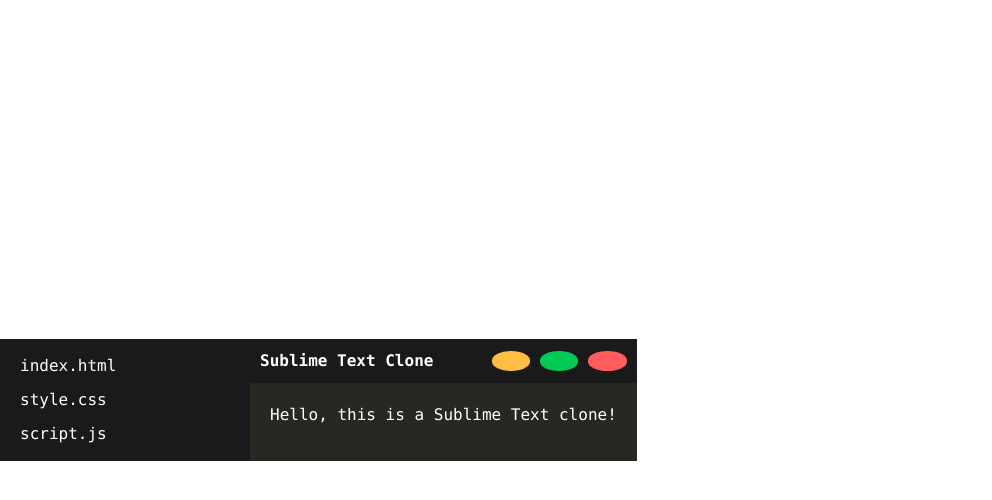
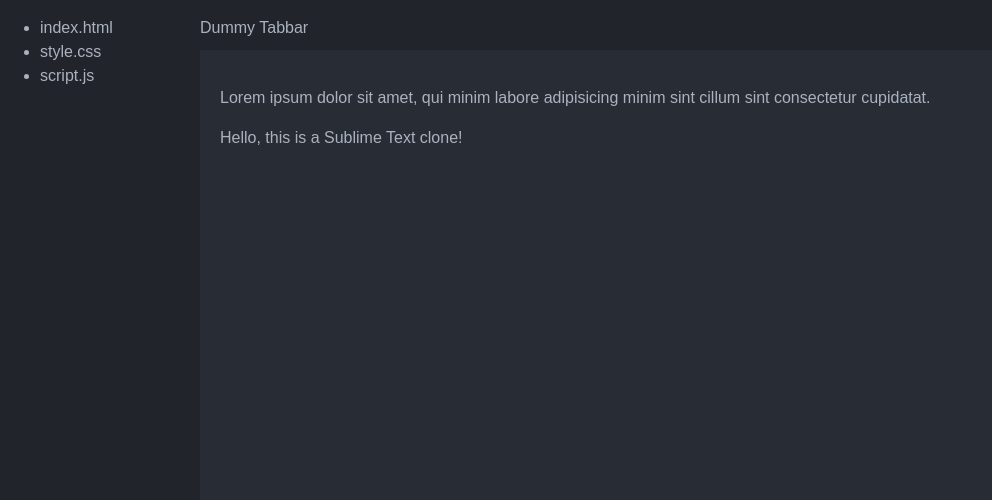
Before and after one commit to migamic/sneaky-reader, a React (Vite) app: page / in a window 1280 px wide. Shown: the top 500 px of the page, without its empty margins (0-992 px from the left). Built offline with nearby package versions, Linux system fonts and the light colour scheme.

Commit message:
Basic structure

```diff
--- a/src/App.css
+++ b/src/App.css
@@ -1,90 +1,38 @@
-
-/* Basic reset */
-* {
+body {
     margin: 0;
     padding: 0;
-    box-sizing: border-box;
-    font-family: 'Consolas', 'Courier New', monospace;
+    font-family: Arial, sans-serif;
+    background-color: #282c34;
+    color: #abb2bf;
 }
 
-body, html {
-    width: 100%;
-    height: 100%;
-    overflow: hidden;
+.sidebar {
+    position: fixed;
+    left: 0;
+    top: 0;
+    bottom: 0;
+    width: 200px;
+    background-color: #21252b;
+    overflow: auto;
 }
 
-/* Main Editor Styles */
-.editor-container {
-    display: flex;
-    flex-direction: column;
-    height: 100%;
-    background-color: #272822; /* Sublime Text background color */
-    color: #ffffff;
+.tab-bar {
+    position: absolute;
+    left: 200px;
+    right: 0;
+    top: 0;
+    height: 50px;
+    background-color: #21252b;
+    border-bottom: 1px solid #abb2bf;
 }
 
-/* Title Bar */
-.title-bar {
-    background-color: #1A1A1A;
-    color: #ffffff;
-    padding: 10px;
-    display: flex;
-    justify-content: space-between;
-    align-items: center;
+.editor {
+    position: absolute;
+    left: 200px;
+    right: 0;
+    top: 50px;
+    bottom: 0;
+    background-color: #282c34;
+    overflow: auto;
+    padding: 20px;
 }
-
-.title {
-    font-weight: bold;
-}
-
-.window-controls {
-    display: flex;
-    gap: 10px;
-}
-
-.window-btn {
-    width: 15px;
-    height: 15px;
-    border-radius: 50%;
-    border: none;
-    cursor: pointer;
-}
-
-.minimize-btn { background-color: #ffbd44; }
-.maximize-btn { background-color: #00ca56; }
-.close-btn { background-color: #ff5c5c; }
-
-/* Editor Area */
-.editor-area {
-    flex: 1;
-    padding: 20px;
-    overflow-y: auto;
-    white-space: pre-wrap;
-    font-size: 16px;
-    line-height: 1.5;
-}
-/* Extend Main Editor Styles to include flex-row */
-.editor-container {
-    flex-direction: row; /* Change to row to allow side-by-side layout */
-}
-
-/* Sidebar Styles */
-.sidebar {
-    width: 250px; /* Adjust width as needed */
-    background-color: #1A1A1A; /* Sidebar background color */
-    overflow-y: auto; /* Allow scrolling for long lists of files */
-    padding: 10px;
-}
-
-.file-list {
-    list-style: none;
-}
-
-.file-list li {
-    padding: 5px 10px;
-    cursor: pointer;
-    color: #ffffff;
-}
-
-.file-list li:hover {
-    background-color: #333; /* Hover effect */
-}
--- a/src/App.jsx
+++ b/src/App.jsx
@@ -2,34 +2,24 @@
 import reactLogo from './assets/react.svg'
 import viteLogo from '/vite.svg'
 import './App.css'
-import Upload from './Upload.jsx'
+import Sidebar from './Sidebar.jsx'
+import Tabbar from './Tabbar.jsx'
+import Editor from './Editor.jsx'
 
 function App() {
   const [text, setText] = useState('Lorem ipsum dolor sit amet, qui minim labore adipisicing minim sint cillum sint consectetur cupidatat.')
 
   return (
     <>
-      <div class="editor-container">
-        <div class="sidebar">
-          <ul class="file-list">
-            <li>index.html</li>
-            <li>style.css</li>
-            <li>script.js</li>
-          </ul>
-        </div>
-        <div>
-          <div class="title-bar">
-            <span class="title">Sublime Text Clone</span>
-            <div class="window-controls">
-              <button class="window-btn minimize-btn"></button>
-              <button class="window-btn maximize-btn"></button>
-              <button class="window-btn close-btn"></button>
-            </div>
-          </div>
-          <div class="editor-area">
-            <p>Hello, this is a Sublime Text clone!</p>
-          </div>
-        </div>
+      <div className="tab-bar">
+        <Tabbar />
+      </div>
+      <div className="sidebar">
+        <Sidebar />
+      </div>
+      <div class="editor">
+        <Editor />
+        <p>Hello, this is a Sublime Text clone!</p>
       </div>
     </>
   )
--- /dev/null
+++ b/src/Editor.jsx
@@ -0,0 +1,9 @@
+const Editor = () => {
+  return (
+    <p>
+      Lorem ipsum dolor sit amet, qui minim labore adipisicing minim sint cillum sint consectetur cupidatat.
+    </p>
+  );
+};
+
+export default Editor
--- /dev/null
+++ b/src/Sidebar.jsx
@@ -0,0 +1,11 @@
+const Sidebar = () => {
+  return (
+    <ul className="file-list">
+      <li>index.html</li>
+      <li>style.css</li>
+      <li>script.js</li>
+    </ul>
+  );
+};
+
+export default Sidebar
--- /dev/null
+++ b/src/Tabbar.jsx
@@ -0,0 +1,9 @@
+const Tabbar = () => {
+  return (
+    <p>
+    Dummy Tabbar
+    </p>
+  );
+};
+
+export default Tabbar
--- a/src/Upload.jsx
+++ /dev/null
@@ -1,7 +0,0 @@
-const Upload = ({ message, success, bonuses}) => {
-  return (
-    <button>Upload</button>
-  );
-};
-
-export default Upload
```
